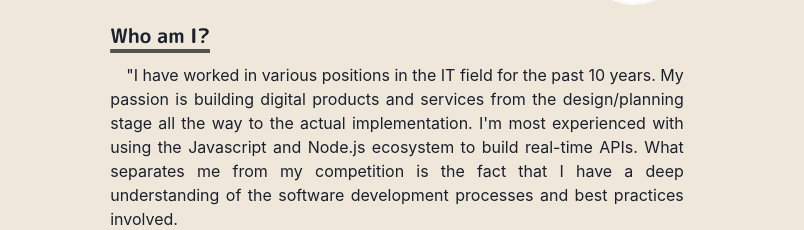
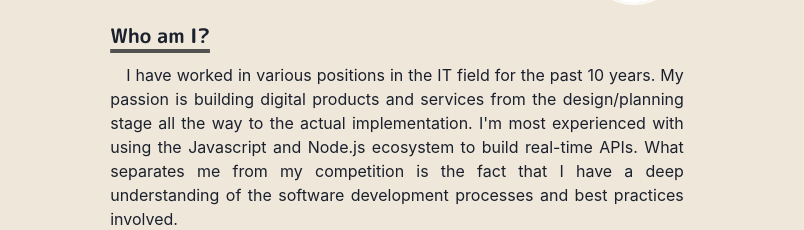
Before and after one commit to ViljarVoidula/viltz-homepage, a Next.js app: page / in a window 1280 px wide. Shown: the part 722-952 px from the top of the page, without its empty margins (243-1047 px from the left). Built offline with nearby package versions, Linux system fonts and the light colour scheme.

Commit message:
typo removal

```diff
--- a/pages/index.js
+++ b/pages/index.js
@@ -44,7 +44,7 @@ const Page = () => {
             Who am I?{' '}
           </Heading>
           <Paragraph>
-            {`"I have worked in various positions in the IT field for the past 10 years. My passion is building digital products and services from the design/planning stage all the way to the actual implementation. I'm most experienced with using the Javascript and Node.js ecosystem to build real-time APIs. What separates me from my competition is the fact that I have a deep understanding of the software development processes and best practices involved.`}
+            {`I have worked in various positions in the IT field for the past 10 years. My passion is building digital products and services from the design/planning stage all the way to the actual implementation. I'm most experienced with using the Javascript and Node.js ecosystem to build real-time APIs. What separates me from my competition is the fact that I have a deep understanding of the software development processes and best practices involved.`}
             {/* <NextLink href="/work"><Link>Portfolio</Link></NextLink> */}
           </Paragraph>
           <Box align="center" my={4}>
```
